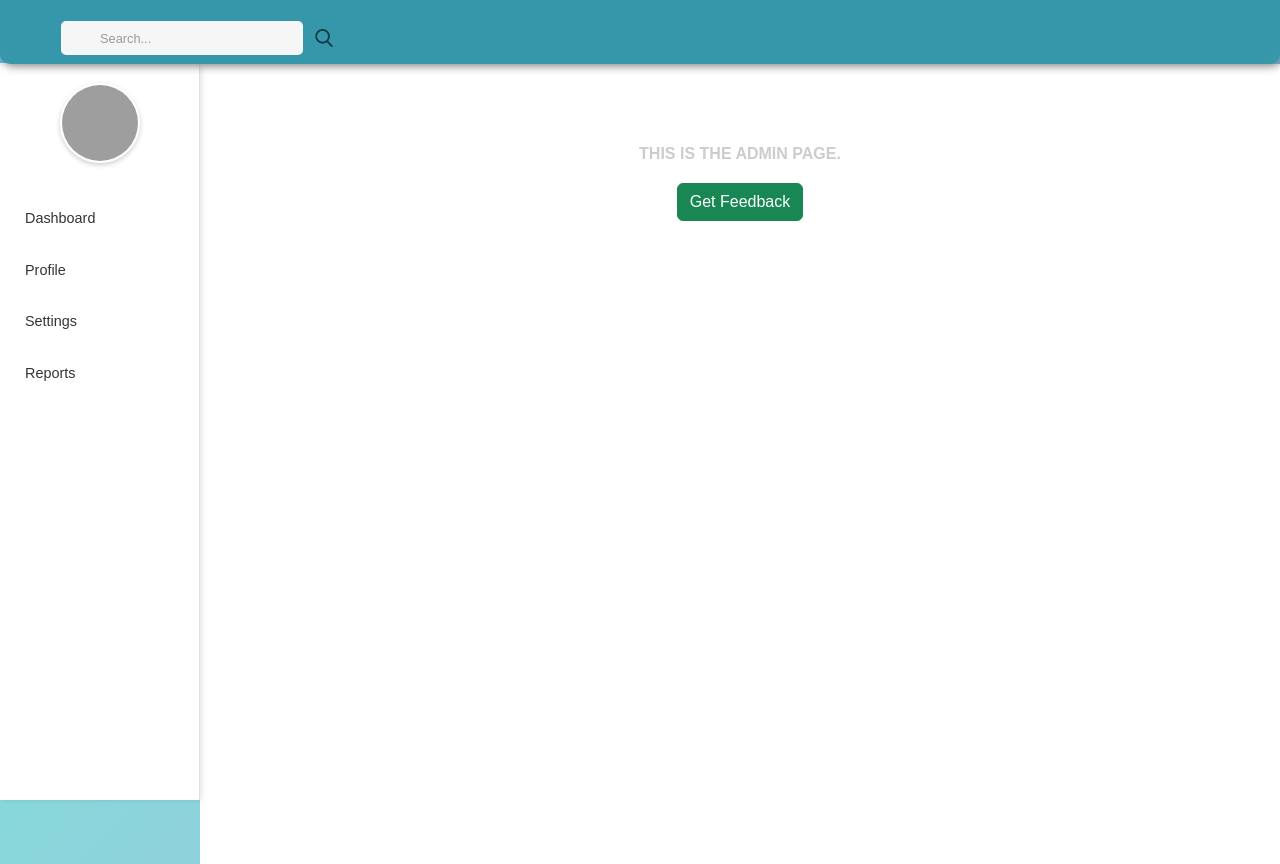
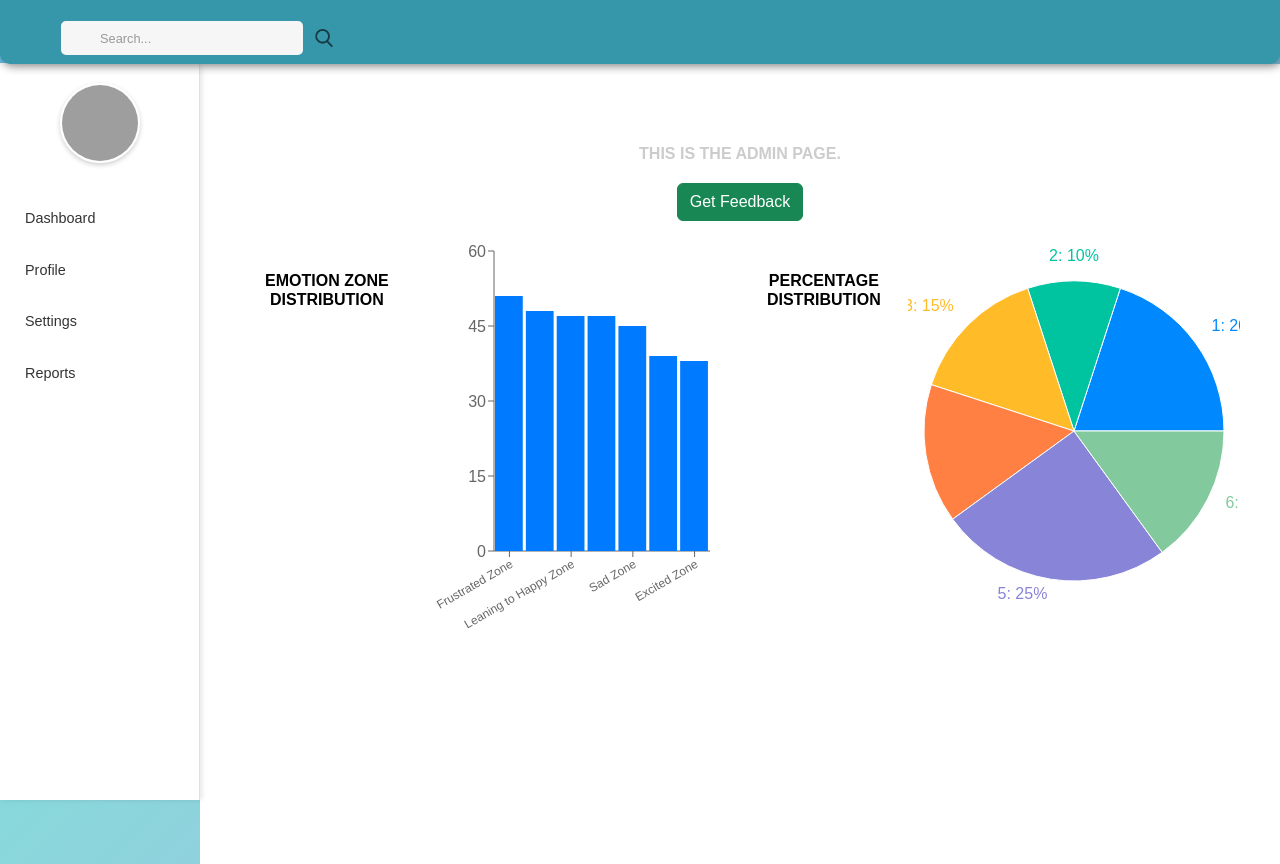
Before and after one commit to MT-GC-Open-Soft-2025/OpenSoft-VibemeterApp, a React (Create React App) app: page / in a window 1280 px wide. Both pictures are taken after typing "Sample", "Sample123" into the empty fields and a click on the input "Log In". Built offline with nearby package versions, Linux system fonts and the light colour scheme; grey boxes are pictures that could not be loaded; the HTML template or start-up script is replaced by a standard one.

Commit message:
finally feedback added

```diff
--- a/src/pages/AdminPage/AdminPage.css
+++ b/src/pages/AdminPage/AdminPage.css
@@ -266,3 +266,7 @@ input[type=text]:placeholder {
 #icon {
   width:60%;
 }
+
+.charts {
+  display: flex;
+}
--- a/src/pages/AdminPage/AdminPage.jsx
+++ b/src/pages/AdminPage/AdminPage.jsx
@@ -4,7 +4,8 @@ import "bootstrap/dist/css/bootstrap.min.css"; // Import Bootstrap CSS
 import "./AdminPage.css";
 import bot from "../../Assets/bot.png";
 import ButtonComponent from "../../components/ButtonComponent";
-
+import EmotionZoneChart from "./EmotionZone";
+import PieChart from "./PieChart";
 const AdminPage = () => {
   const navigate = useNavigate(); // Get the navigate function
 
@@ -17,6 +18,10 @@ const AdminPage = () => {
     <div className="wrapper fadeInDown">
       <h2>This is the admin page.</h2>
       <ButtonComponent label="Get Feedback" onClick={handleFeedback} />
+      <div className="charts">
+        <EmotionZoneChart />
+        <PieChart />
+      </div>
     </div>
   );
 };
```
Also changed, not shown: 1 other file (tests, documents, lock files or other folders).
